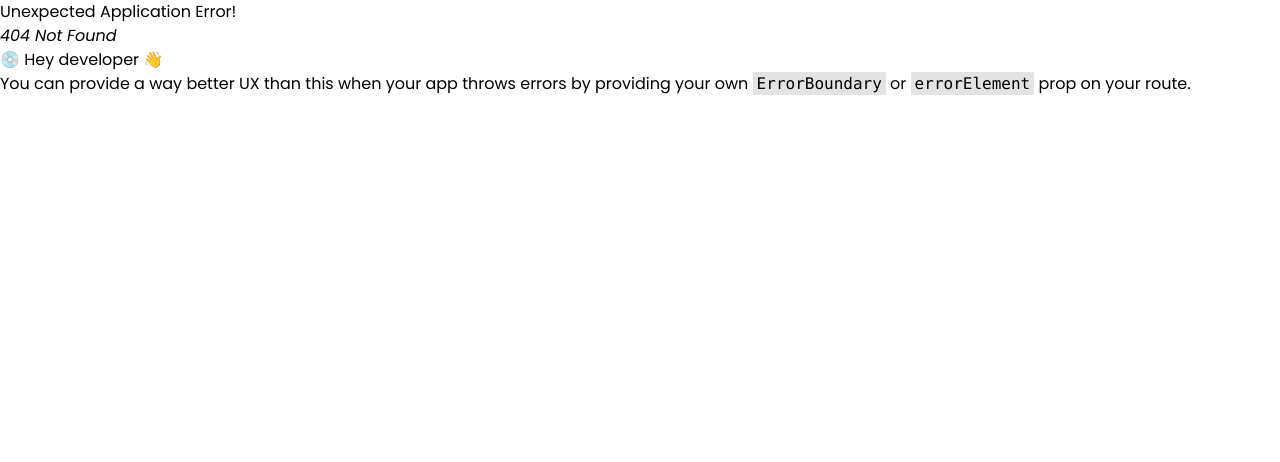
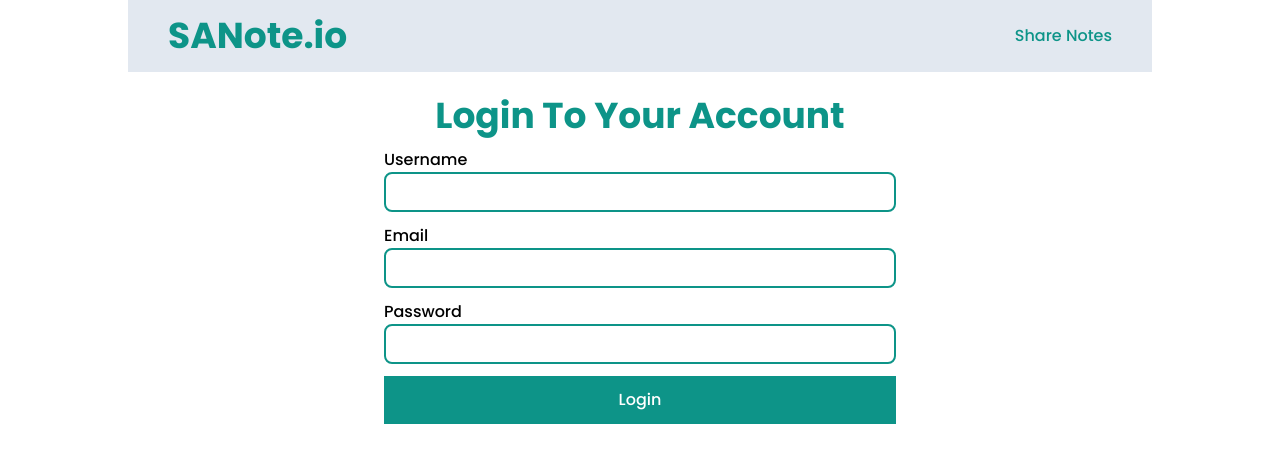
Before and after one commit to SinuxDev/SANote-Client, a React (Vite) app: page /login in a window 1280 px wide. Before the commit this address had no page. Shown: the top 462 px of the page. Built offline with nearby package versions, Linux system fonts and the light colour scheme.

Commit message:
LoginAndReg UI Prepare

```diff
--- /dev/null
+++ b/src/components/AuthForm.jsx
@@ -0,0 +1,97 @@
+import { Formik, Field, Form } from "formik";
+import PropTypes from "prop-types";
+import * as Yup from "yup";
+
+//formik custom error message
+import CustomStyleErrorMessage from "./CustomStyleErrorMessage";
+
+const AuthForm = ({ isLogin }) => {
+  const initialValues = {
+    username: "",
+    email: "",
+    password: "",
+  };
+
+  const submitHandler = (values) => {
+    console.log(values);
+  };
+
+  const AuthFormSchema = Yup.object({
+    username: Yup.string()
+      .min(3, "Username is too short")
+      .max(10, "Username is too long")
+      .required("Username is required"),
+    email: Yup.string()
+      .email("Invalid email format")
+      .required("Email is required"),
+    password: Yup.string()
+      .min(4, "Password is too short")
+      .required("Password is required"),
+  });
+
+  return (
+    <Formik
+      initialValues={initialValues}
+      onSubmit={submitHandler}
+      validationSchema={AuthFormSchema}
+    >
+      {() => (
+        <Form className="w-1/2 mx-auto mt-6">
+          <h1 className="text-center font-bold text-4xl my-4 text-teal-600 mb-3">
+            {isLogin ? "Login To Your Account" : "Register A New Account"}
+          </h1>
+          <div className="mb-3">
+            <label htmlFor="username" className=" font-medium block">
+              Username
+            </label>
+            <Field
+              type="text"
+              name="username"
+              id="username"
+              className=" text-lg border-2 border-teal-600 py-1 w-full rounded-lg"
+            />
+            <CustomStyleErrorMessage name="username" />
+          </div>
+
+          <div className="mb-3">
+            <label htmlFor="email" className=" font-medium block">
+              Email
+            </label>
+            <Field
+              type="email"
+              name="email"
+              id="email"
+              className=" text-lg border-2 border-teal-600 py-1 w-full rounded-lg"
+            />
+            <CustomStyleErrorMessage name="email" />
+          </div>
+
+          <div className="mb-3">
+            <label htmlFor="password" className=" font-medium block">
+              Password
+            </label>
+            <Field
+              type="password"
+              name="password"
+              id="password"
+              className=" text-lg border-2 border-teal-600 py-1 w-full rounded-lg"
+            />
+            <CustomStyleErrorMessage name="password" />
+          </div>
+          <button
+            type="submit"
+            className="text-white bg-teal-600 py-3 font-medium w-full"
+          >
+            {isLogin ? "Login" : "Register"}
+          </button>
+        </Form>
+      )}
+    </Formik>
+  );
+};
+
+AuthForm.propTypes = {
+  isLogin: PropTypes.bool.isRequired,
+};
+
+export default AuthForm;
--- a/src/components/CustomStyleErrorMessage.jsx
+++ b/src/components/CustomStyleErrorMessage.jsx
@@ -1,4 +1,5 @@
 import { ErrorMessage } from "formik";
+import PropTypes from "prop-types";
 
 const CustomStyleErrorMessage = ({ name }) => {
   return (
@@ -8,4 +9,8 @@ const CustomStyleErrorMessage = ({ name }) => {
   );
 };
 
+CustomStyleErrorMessage.propTypes = {
+  name: PropTypes.string.isRequired,
+};
+
 export default CustomStyleErrorMessage;
--- /dev/null
+++ b/src/pages/Login.jsx
@@ -0,0 +1,11 @@
+import AuthForm from "../components/AuthForm";
+
+const Login = () => {
+  return (
+    <>
+      <AuthForm isLogin={true} />
+    </>
+  );
+};
+
+export default Login;
--- /dev/null
+++ b/src/pages/Register.jsx
@@ -0,0 +1,5 @@
+const Register = () => {
+  return <div>Register</div>;
+};
+
+export default Register;
```
Also changed, not shown: src/App.jsx (+10 -0 lines).
